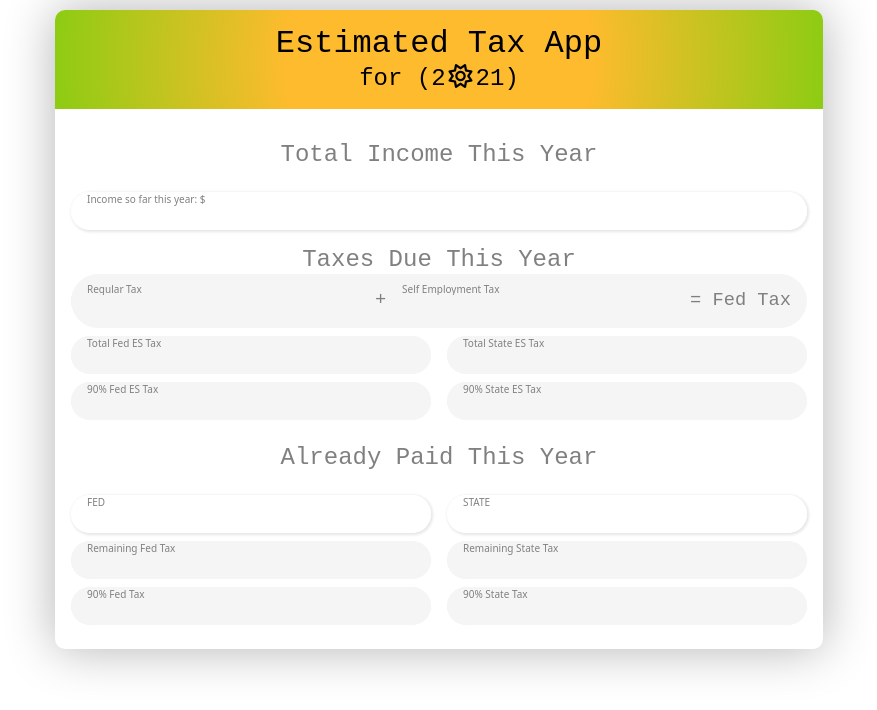
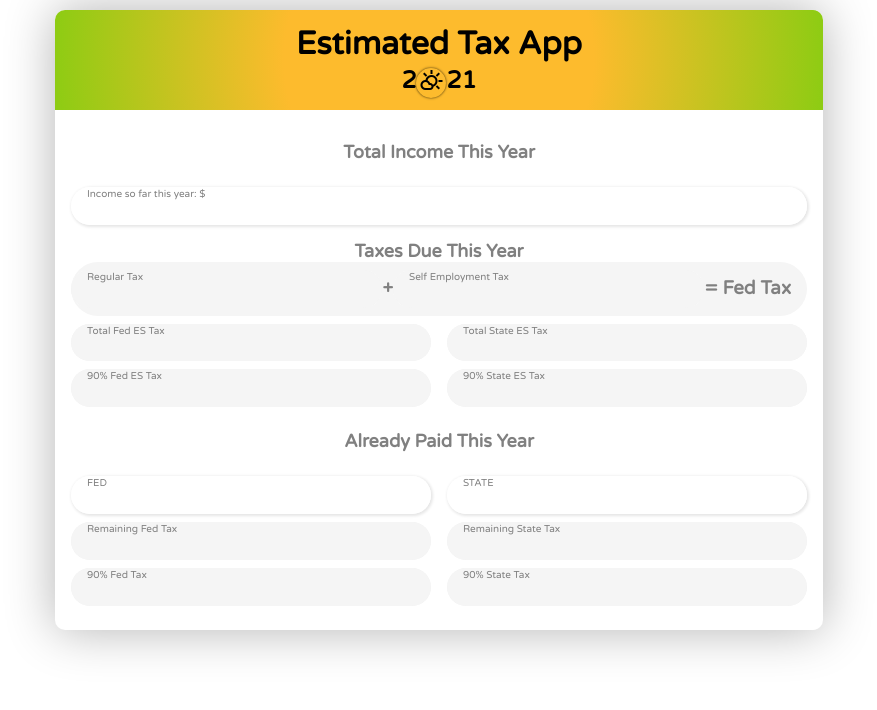
Before and after one commit to Ka-lib/Personal-Tax-App-Web-Version, a plain HTML site: page index.html in a window 1280 px wide. Shown: the whole page, without its empty margins (201-1078 px from the left). Drawn offline with nearby package versions, Linux system fonts and the light colour scheme; a web font is replaced by a local one.

Commit message:
Added pulsating animation to theme toggle button
also other style polishing after getting opinions from friends

```diff
--- a/css/dark-theme.css
+++ b/css/dark-theme.css
@@ -12,8 +12,42 @@ body {
 	background-color: rgba(27, 36, 49, 0.8);
 }
 
-/* toggle button */
+.header {
+	box-shadow: 0 0 3px 3px black;
+}
+
+/* THEME toggle button */
 .btn-theme-toggle::after {
-	content: "\f186"; /* moon */
-	font-family: FontAwesome;
+	font-family: "Material Symbols Outlined";
+	content: "\f174";
 }
+.btn-theme-toggle:hover {
+	box-shadow: 0 0 0 1px whitesmoke;
+}
+
+/* OTHER */
+.input-container-num {
+	box-shadow: 3px 3px 0 grey;
+}
+
+/* HOVER STYLES */
+* {
+	transition: box-shadow 0.2s ease-out;
+}
+.input-container:hover {
+	/* !!!! COME BACK TO THIS!!! Just using this to test stuff for now */
+	box-shadow: 3px 3px 0 grey;
+}
+.input-container-num:hover {
+	box-shadow: 3px 3px 0 2px grey;
+}
+.big-hover:hover {
+	box-shadow: 3px 3px 0 2px grey;
+}
+.little-hover:hover {
+	box-shadow: 3px 3px 0 grey;
+}
+
+.fed-total-breakdown-container .input-container:hover {
+	box-shadow: 3px 3px 5px rgba(0, 0, 0, 0.2);
+}
--- a/css/styles.css
+++ b/css/styles.css
@@ -18,6 +18,13 @@ body {
 	font-family: system-ui, -apple-system, BlinkMacSystemFont, "Segoe UI",
 		Roboto, Oxygen, Ubuntu, Cantarell, "Open Sans", "Helvetica Neue",
 		sans-serif;
+
+	/* font-family: "Indie Flower", cursive; */
+	/* font-family: "Nova Mono", monospace; */
+	font-family: "Varela Round", sans-serif;
+	font-weight: 400;
+	font-style: normal;
+
 	display: flex;
 	justify-content: center;
 	white-space: nowrap;
@@ -26,10 +33,6 @@ body {
 h1,
 h2,
 h3 {
-	/* font-family: "Indie Flower", cursive; */
-	font-family: "Nova Mono", monospace;
-	font-weight: 400;
-	font-style: normal;
 	margin: 0;
 	text-align: center;
 }
@@ -39,6 +42,18 @@ h2 {
 }
 h3 {
 	color: var(--color-text);
+}
+
+.header h1,
+.header h2 {
+	color: var(--color-heading);
+}
+.header h2 {
+	margin: 0;
+}
+
+.body h2 {
+	font-size: large;
 }
 
 /* MAIN set-up section??? */
@@ -62,33 +77,50 @@ h3 {
 	flex-direction: column;
 	align-items: center;
 }
-.header h1,
-.header h2 {
-	color: var(--color-heading);
-}
-.header h2 {
-	margin: 0;
-}
 .tax-icon {
 	width: 40px;
 	position: relative;
 	top: 10px;
 }
-
+/* animation for button*/
+@keyframes pulse {
+	0% {
+		box-shadow: none;
+	}
+	50% {
+		/* box-shadow: 0 0 0 1px; */
+		box-shadow: 0 0 3px;
+	}
+	100% {
+		box-shadow: none;
+	}
+}
 .btn-theme-toggle {
 	padding: 0;
 	height: 30px;
 	width: 30px;
 	border: none;
 	border-radius: 100px;
-	/* background-image: url; */
 	background-color: rgba(0, 0, 0, 0);
 	color: var(--color-heading);
-	/* box-shadow: 0 0 5px black; */
+
+	position: relative;
+	top: 5px;
+
+	animation-name: pulse;
+	animation-duration: 4s;
+	animation-iteration-count: infinite;
+	&:hover {
+		-webkit-animation: 0;
+	}
 }
 .btn-theme-toggle::after {
-	content: "\f185"; /* sun */
-	font-family: FontAwesome;
+	font-family: "Material Symbols Outlined";
+	content: "\f172";
+}
+.btn-theme-toggle:hover {
+	cursor: pointer;
+	box-shadow: 0 0 5px black;
 }
 
 .body {
--- a/index.html
+++ b/index.html
@@ -13,7 +13,13 @@
 		<!-- Style sheets -->
 		<link rel="stylesheet" href="css/normalize.css" />
 		<link rel="stylesheet" href="css/styles.css" />
+		<!-- Theme link -->
 		<link rel="stylesheet" href="css/styles.css" id="theme-link" />
+
+		<!-- Google font ICONS -->
+		<link
+			rel="stylesheet"
+			href="https://fonts.googleapis.com/css2?family=Material+Symbols+Outlined:opsz,wght,FILL,GRAD@24,400,0,0" />
 
 		<!-- text style 1 -->
 		<link rel="preconnect" href="https://fonts.googleapis.com" />
@@ -29,10 +35,12 @@
 			href="https://fonts.googleapis.com/css2?family=Nova+Mono&display=swap"
 			rel="stylesheet" />
 
-		<!-- font awesome -->
-		<script
-			src="https://kit.fontawesome.com/4a068d1b26.js"
-			crossorigin="anonymous"></script>
+		<!-- text style 3 -->
+		<link rel="preconnect" href="https://fonts.googleapis.com" />
+		<link rel="preconnect" href="https://fonts.gstatic.com" crossorigin />
+		<link
+			href="https://fonts.googleapis.com/css2?family=Varela+Round&display=swap"
+			rel="stylesheet" />
 	</head>
 	<body>
 		<div class="main-window">
@@ -44,11 +52,11 @@
 					App
 				</h1>
 				<h2>
-					for (2<button
+					2<button
 						type="button"
 						value=""
 						class="btn-theme-toggle"></button
-					>21)
+					>21
 				</h2>
 			</div>
 
```
